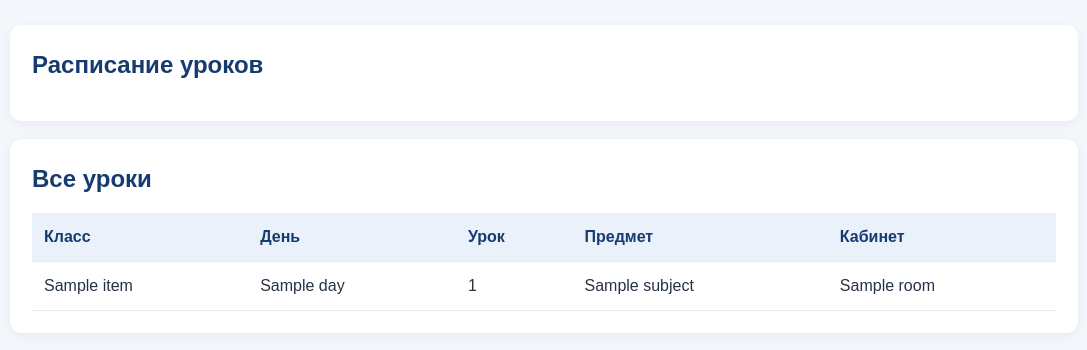
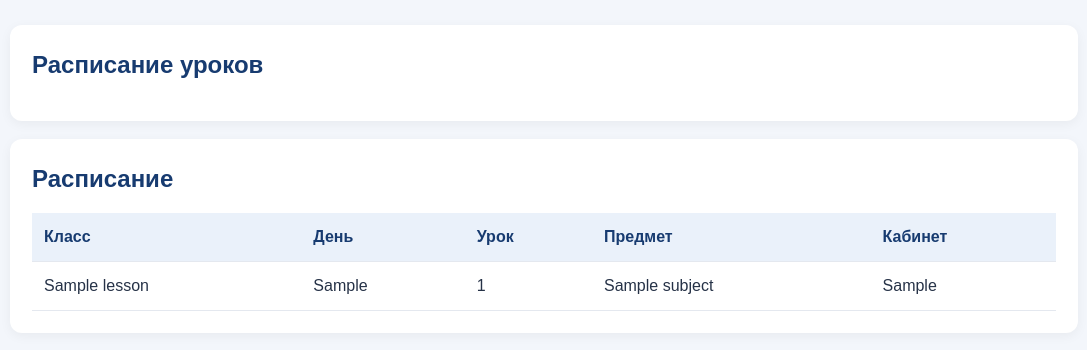
Before and after one commit to miryakhyayevsh-max/17maktabkundalik, a Flask app: template templates/schedule.html in a window 1280 px wide. Shown: the part 93-443 px from the top of the page, without its empty margins (96-1183 px from the left). Run offline with Flask 3, Linux system fonts and the light colour scheme; tables that the repository leaves empty hold one stand-in row (values such as "Sample post"); the template is opened without the code that fills it: values that come from a table or form of the project are taken from there, most other values are stand-ins (such as "Sample title", 1, 10 or a date in 2020).

Commit message:
Update schedule.html

```diff
--- a/templates/schedule.html
+++ b/templates/schedule.html
@@ -4,13 +4,13 @@
 <div class="card">
     <h2>Расписание уроков</h2>
 
-    {% if can_add %}
+    {% if current_user.is_admin %}
     <form method="POST">
         <label>Класс</label>
-        <input type="text" name="class_name" placeholder="Например, 7 Г" required>
+        <input type="text" name="class_name" required>
 
         <label>День недели</label>
-        <select name="day" required>
+        <select name="weekday">
             <option>Понедельник</option>
             <option>Вторник</option>
             <option>Среда</option>
@@ -30,7 +30,7 @@
         </select>
 
         <label>Кабинет</label>
-        <input type="text" name="room" placeholder="Например, 204">
+        <input type="text" name="room">
 
         <button type="submit">Добавить урок</button>
     </form>
@@ -38,7 +38,7 @@
 </div>
 
 <div class="card">
-    <h2>Все уроки</h2>
+    <h2>Расписание</h2>
     <table>
         <tr>
             <th>Класс</th>
@@ -48,18 +48,16 @@
             <th>Кабинет</th>
         </tr>
 
-        {% for item in schedule %}
+        {% for item in lessons %}
         <tr>
             <td>{{ item.class_name }}</td>
-            <td>{{ item.day }}</td>
+            <td>{{ item.weekday }}</td>
             <td>{{ item.lesson_number }}</td>
             <td>{{ item.subject.name }}</td>
-            <td>{{ item.room or '—' }}</td>
+            <td>{{ item.room }}</td>
         </tr>
         {% else %}
-        <tr>
-            <td colspan="5">Расписание пока не добавлено.</td>
-        </tr>
+        <tr><td colspan="5">Расписание пока пустое.</td></tr>
         {% endfor %}
     </table>
 </div>
```
